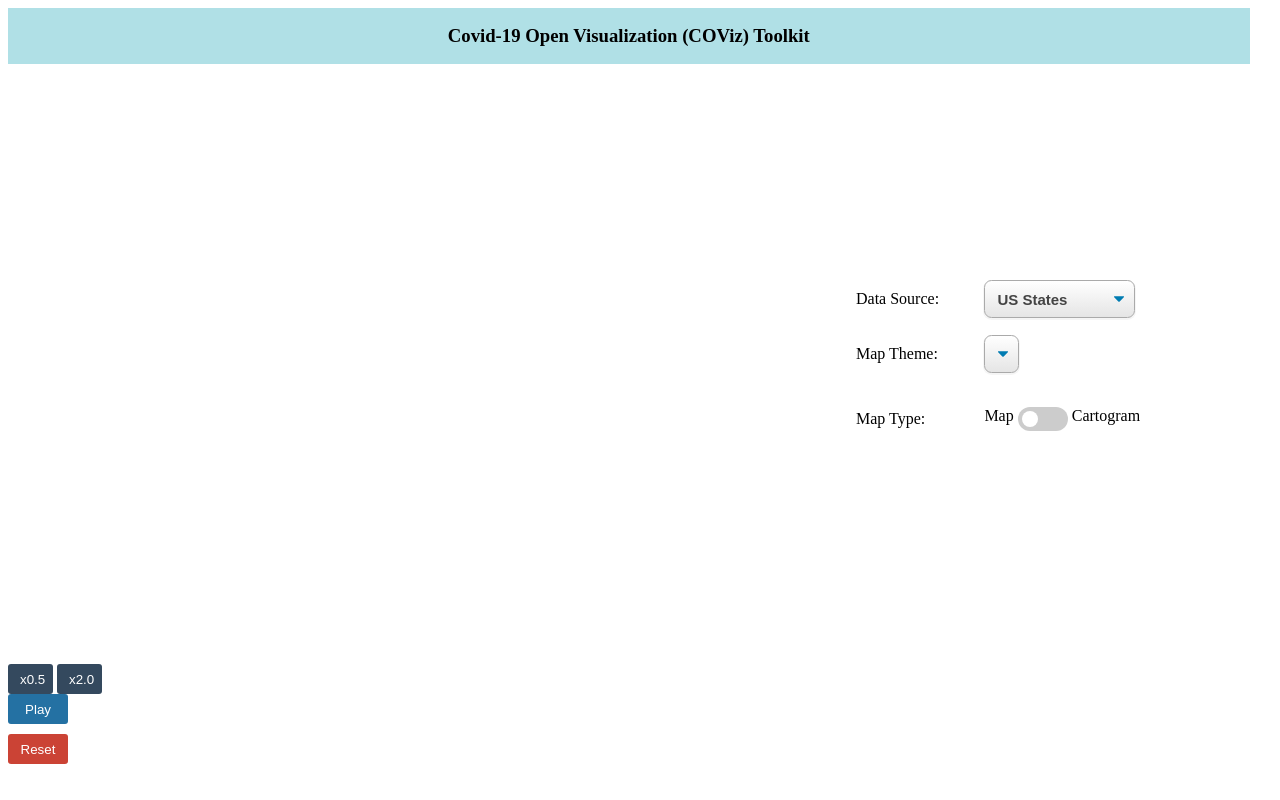
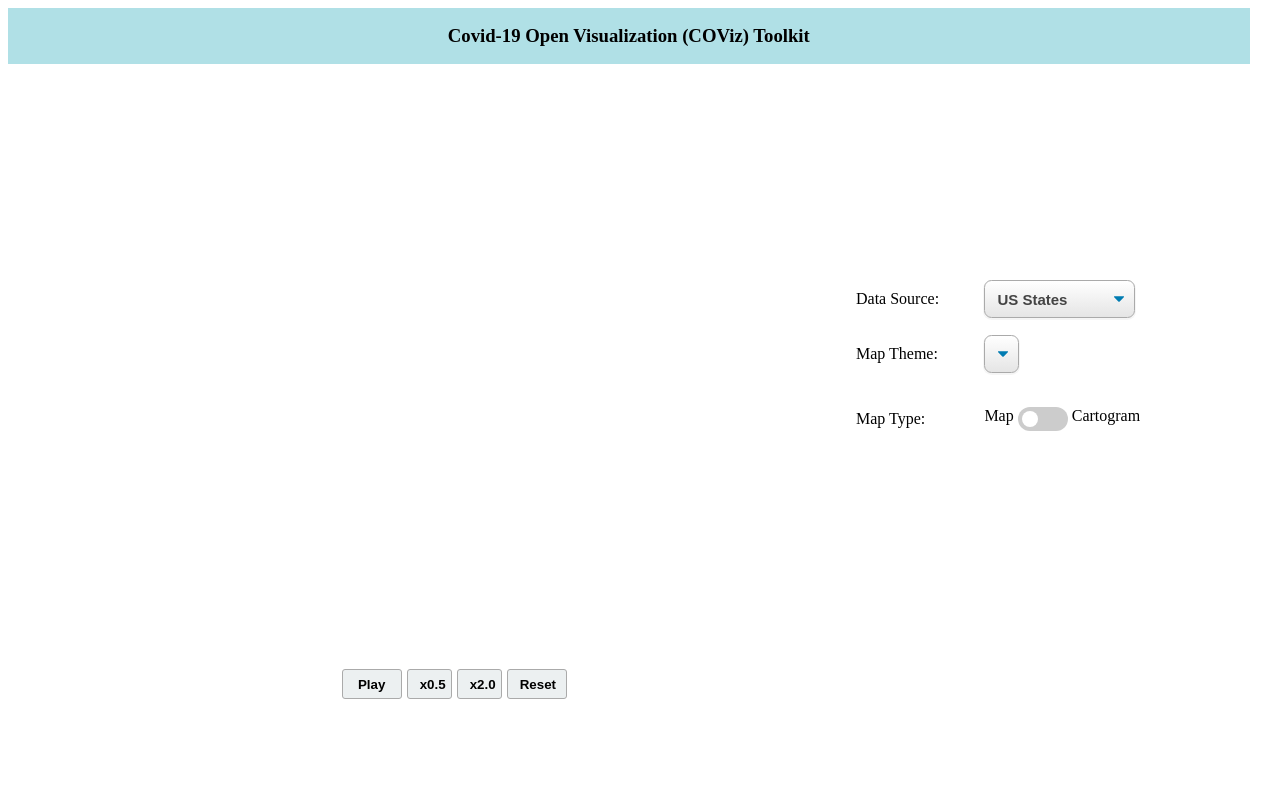
Before and after one commit to EIU-GIScience-Center/covid19map, a plain HTML site: page index.html in a window 1280 px wide. Shown: the top 800 px of the page. Drawn offline with Linux system fonts and the light colour scheme; no server answers.

Commit message:
Animation bug Fixed

```diff
--- a/d3_map_styles.css
+++ b/d3_map_styles.css
@@ -188,32 +188,23 @@ input:checked + .slider:before {
   border-radius: 50%;
 }
 
+
+#buttons {
+    position: relative;
+    width: 45%;
+}
+
  #play-button {
-      position: absolute;
-      background: #2471A3;
+      font-family: sans-serif;
+      font-weight: 700;
+      float: right;
+      position: relative;
+      background: #ECF0F1;
       padding-right: 26px;
       border-radius: 3px;
-      border: none;
-      color: white;
-      margin: 0;
-      padding: 0 12px;
-      width: 60px;
-      cursor: pointer;
-      height: 30px;
-    }
-
-#play-button:hover {
-      background-color: #696969;
-    }
-
- #reset-button {
-      position: absolute;
-      background: #CB4335;
-      padding-right: 26px;
-      border-radius: 3px;
-      border: none;
-      color: white;
-      margin-top: 40px;
+      border: 1px solid #aaa;
+      color: black;
+      margin-top: 5px;
       margin-bottom: 0px;
       margin-right: 0px;
       margin-left: 0px;
@@ -223,26 +214,52 @@ input:checked + .slider:before {
       height: 30px;
     }
 
-#reset-button:hover {
-      background-color: #696969;
+#play-button:hover {
+      background-color: #F4F6F7;
+      border-color: #888;
+      box-shadow: 0 0 1px 2px rgba(59, 153, 252, .7);
     }
 
-#speedButton {
-    position: relative;
-    width: 50%;
-}
+ #reset-button {
+      font-family: sans-serif;
+      font-weight: 700;
+      float: right;
+      position: relative;
+      background: #ECF0F1;
+      padding-right: 26px;
+      border-radius: 3px;
+      border: 1px solid #aaa;
+      color: black;
+      margin-top: 5px;
+      margin-bottom: 0px;
+      margin-right: 0px;
+      margin-left: 5px;
+      padding: 0 12px;
+      width: 60px;
+      cursor: pointer;
+      height: 30px;
+    }
+
+#reset-button:hover {
+      background-color: #F4F6F7;
+      border-color: #888;
+      box-shadow: 0 0 1px 2px rgba(59, 153, 252, .7);
+    }
 
 #slower-button {
+      font-family: sans-serif;
+      font-weight: 700;
+      float: right;
       position: relative;
-      background: #34495E;
+      background: #ECF0F1;
       padding-right: 26px;
       border-radius: 3px;
-      border: none;
-      color: white;
-      margin-top: 0px;
+      border: 1px solid #aaa;
+      color: black;
+      margin-top: 5px;
       margin-bottom: 0px;
       margin-right: 0px;
-      margin-left: 0px;
+      margin-left: 5px;
       padding: 0 12px;
       width: 45px;
       cursor: pointer;
@@ -250,20 +267,25 @@ input:checked + .slider:before {
     }
 
 #slower-button:hover {
-      background-color: #696969;
+      background-color: #F4F6F7;
+      border-color: #888;
+      box-shadow: 0 0 1px 2px rgba(59, 153, 252, .7);
     }
 
 #faster-button {
+      font-family: sans-serif;
+      font-weight: 700;
+      float: right;
       position: relative;
-      background: #34495E;
+      background: #ECF0F1;
       padding-right: 26px;
       border-radius: 3px;
-      border: none;
-      color: white;
-      margin-top: 0px;
+      border: 1px solid #aaa;
+      color: black;
+      margin-top: 5px;
       margin-bottom: 0px;
       margin-right: 0px;
-      margin-left: 0px;
+      margin-left: 5px;
       padding: 0 12px;
       width: 45px;
       cursor: pointer;
@@ -271,7 +293,9 @@ input:checked + .slider:before {
     }
 
 #faster-button:hover {
-      background-color: #696969;
+      background-color: #F4F6F7;
+      border-color: #888;
+      box-shadow: 0 0 1px 2px rgba(59, 153, 252, .7);
     }
 
 .select-css {
--- a/index.html
+++ b/index.html
@@ -34,15 +34,13 @@
 
 		<div id="map"></div>
 		<div id="mapbottom">
-            <div id = "speedButton">
+            <div id = "buttons">
+            <button id="reset-button">Reset</button>
+            <button id="faster-button">x2.0</button>
             <button id="slower-button">x0.5</button>
-            <button id="faster-button">x2.0</button>
+            <button id="play-button">Play</button>
             </div>
 			<div id="slider" style="align: center; float: left;"></div><div id="legend" style="align: center; float: right;"></div>
-            <div>
-            <button id="play-button">Play</button>
-            <button id="reset-button">Reset</button>
-            </div>
 		</div>
 		<div id="options" style="display: table; overflow: hidden; min-height: 100%;">
 			<div style="display: table-cell; vertical-align: middle;">
@@ -294,7 +292,7 @@
 		return maxmax
 	}
 	function dailymaxChoroplethValue(date, valuefunction){
-		if(dataSource.baseFeatures,date == undefined){
+		if(dataSource.baseFeatures, date == undefined){
 			return "undefined";
 		} else {
 			var dailymax = valuefunction(dataSource.baseFeatures.features[0], date);
@@ -309,7 +307,7 @@
 	}
 
 	function dailyminChoroplethValue(date, valuefunction){
-		if(dataSource.baseFeatures,date == undefined){
+		if(dataSource.baseFeatures, date == undefined){
 			return "undefined";
 		} else {
 			var dailymin = valuefunction(dataSource.baseFeatures.features[0], date);
@@ -993,7 +991,8 @@
 
 
 
-    var currentIndex = 35;
+    var sliderID
+    var currentIndex = sliderID;
     var playButton = d3.select("#play-button");
     var moving = false;
     var speed = 500;
@@ -1007,6 +1006,11 @@
 			  // timer = 0;
 			  button.text("Play");
 			} else {
+              if (sliderID == dates.length-1) {
+                  currentIndex = 35;
+              } else {
+              currentIndex = sliderID;
+              }
 			  moving = true;
 			  speed = 500;
 			  timer = setInterval(step, speed);
@@ -1019,8 +1023,12 @@
 		var targetIndex = dates.length-1;
 		curDate = dates[currentIndex];
 		slider.value(currentIndex);
-		updateMap(curDate);
-		updateValueRange(curDate);
+		updateMap();
+		if (theme.updateDailyValueRange){
+					updateValueRange(curDate);
+                } else {
+					fixedValueRange();
+				}
 		loadLegend();
 		currentIndex = currentIndex + 1;
 		if (currentIndex > targetIndex) {
@@ -1041,7 +1049,7 @@
 				clearInterval(timer);
 				slider.value(dates.length-1);
 				playButton.text("Play");
-				currentIndex = 35;
+				currentIndex = 43;
 				console.log("Slider moving: " + moving);
 			})
 
```
